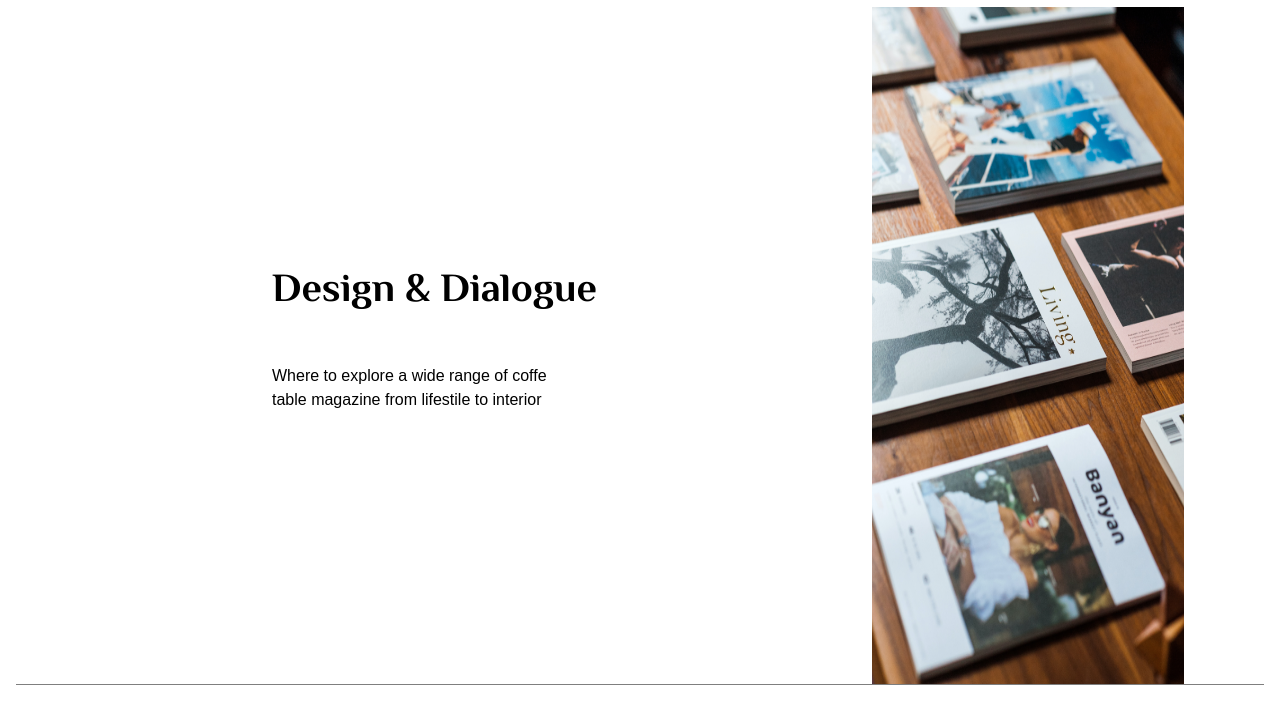
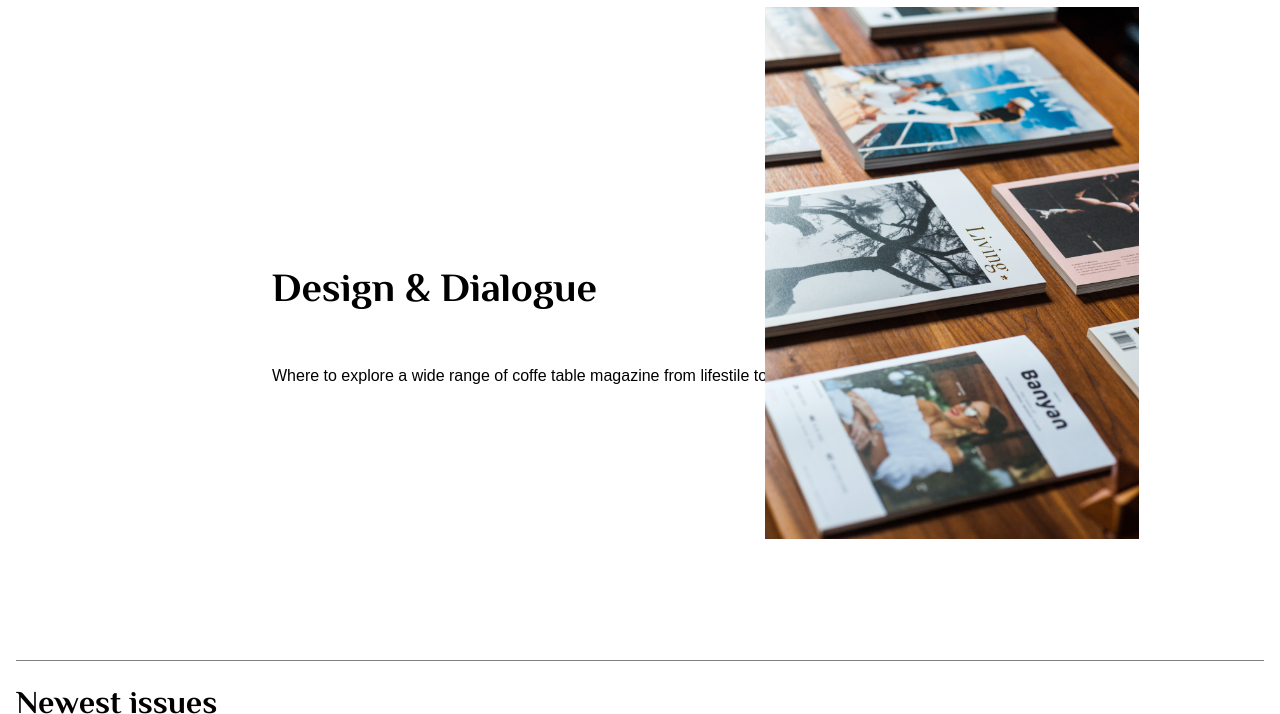
Before and after one commit to dpanda848/IAT339_project2, a plain HTML site: page homepage.html in a window 1280 px wide. Shown: the part 83-797 px from the top of the page. Drawn offline with Linux system fonts and the light colour scheme.

Commit message:
homepage design  update

```diff
--- a/css/main.css
+++ b/css/main.css
@@ -738,6 +738,8 @@ li.colorCircle {
 
   .container{
     display:flex;
+    position: relative;
+    gap: 10px;
   }
 
   .box1{
@@ -748,5 +750,7 @@ li.colorCircle {
   }
 
   .newmargin{
-    margin-right: 5rem;
+    position: absolute;
+    right: 10%;
+    width: 30%;
   }
```
